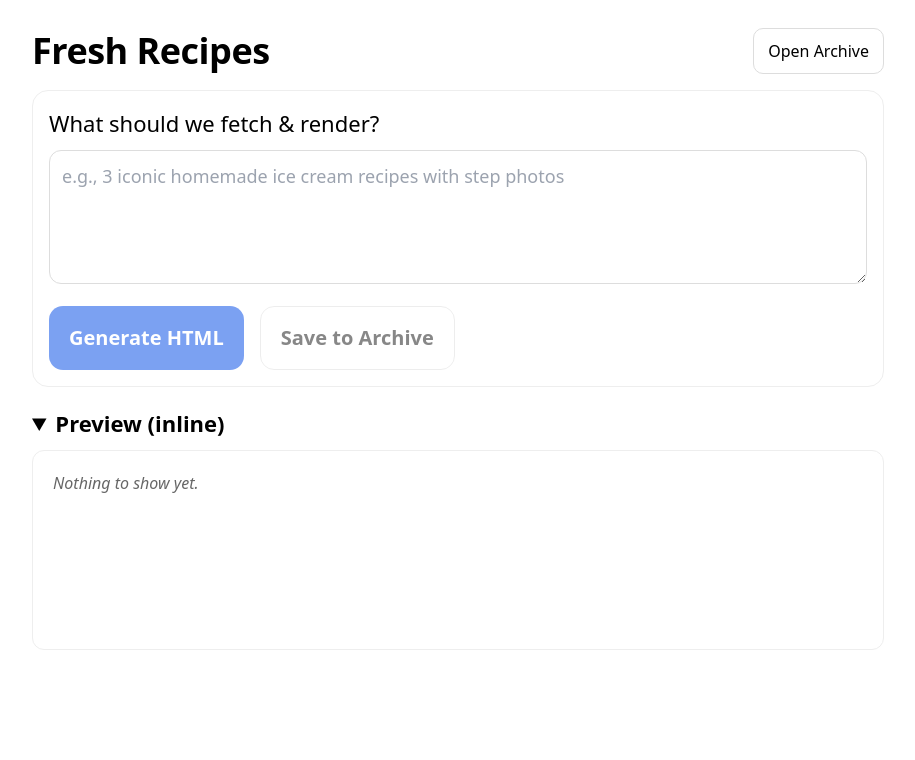
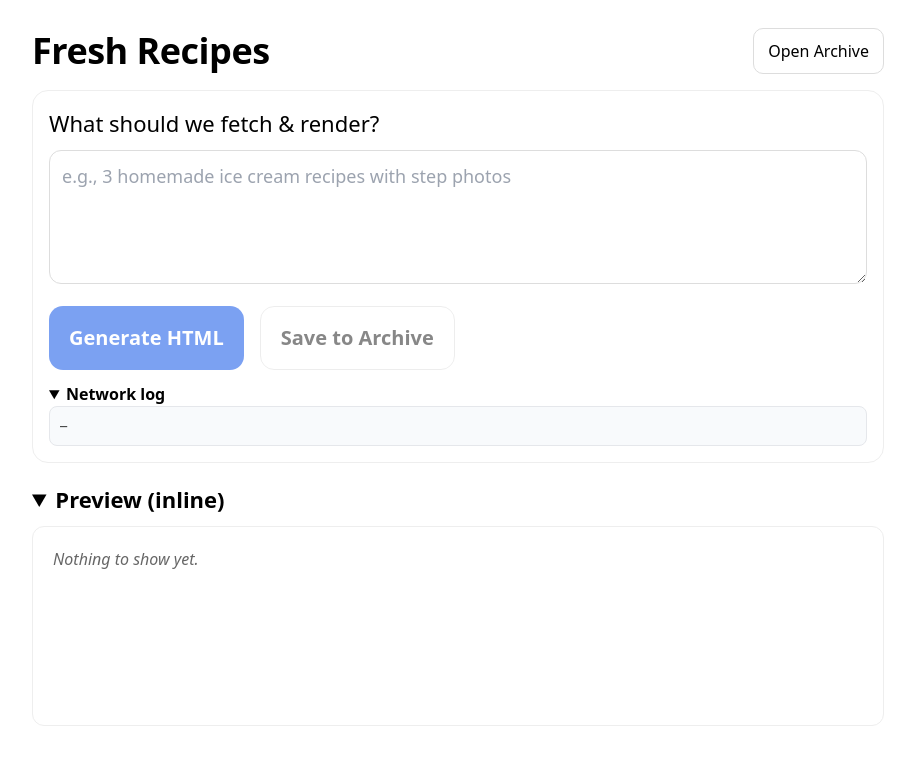
Before and after one commit to Apttyman/freshrecipes, a Next.js app: page / in a window 1280 px wide. Shown: the top 760 px of the page, without its empty margins (182-1097 px from the left). Built offline with nearby package versions, Linux system fonts and the light colour scheme.

Commit message:
Update page.tsx

```diff
--- a/app/page.tsx
+++ b/app/page.tsx
@@ -2,63 +2,85 @@
 "use client";
 
 import { useState } from "react";
+
+type GenResult = {
+  html?: string;
+  slug?: string;
+  error?: string;
+  rawSnippet?: string;
+};
 
 export default function Home() {
   const [input, setInput] = useState("");
   const [html, setHtml] = useState("");
   const [slug, setSlug] = useState("");
   const [busy, setBusy] = useState(false);
-  const [error, setError] = useState<string | null>(null);
-  const [debug, setDebug] = useState<string | null>(null);
+
+  const [uiError, setUiError] = useState<string | null>(null);
+  const [rawFallback, setRawFallback] = useState<string | null>(null);
+
+  // always-visible small log so you can debug on phone
+  const [log, setLog] = useState<string[]>([]);
+  const appendLog = (msg: string) =>
+    setLog((prev) => [...prev, `${new Date().toLocaleTimeString()}  ${msg}`].slice(-20));
 
   async function handleGenerate() {
     setBusy(true);
-    setError(null);
-    setDebug(null);
+    setUiError(null);
+    setRawFallback(null);
     setHtml("");
     setSlug("");
+    setLog([]);
 
     try {
-      const res = await fetch("/api/generate", {
+      appendLog("POST /api/generate …");
+      const res = await fetch(`/api/generate`, {
         method: "POST",
         headers: { "content-type": "application/json" },
-        body: JSON.stringify({ prompt: input }),
+        // send both `prompt` and `q` just in case server expects either
+        body: JSON.stringify({ prompt: input, q: input }),
       });
 
-      const text = await res.text(); // read raw
-      // try to parse JSON; if it fails, show raw text so the phone UI isn’t blank
-      let data: any = null;
-      try {
-        data = JSON.parse(text);
-      } catch {
-        setError(`Non-JSON from /api/generate (status ${res.status})`);
-        setDebug(text.slice(0, 2000));
+      const contentType = res.headers.get("content-type") || "unknown";
+      const text = await res.text();
+      appendLog(`status ${res.status} ${res.ok ? "OK" : "ERR"} | ${contentType} | ${text.length} bytes`);
+
+      // If it’s not JSON, show the body so it doesn’t look blank
+      if (!contentType.toLowerCase().includes("application/json")) {
+        setUiError(`Non-JSON from /api/generate (HTTP ${res.status})`);
+        setRawFallback(text.slice(0, 2000));
         return;
       }
 
-      if (!res.ok) {
-        setError(`HTTP ${res.status}`);
+      let data: GenResult;
+      try {
+        data = JSON.parse(text);
+      } catch (e: any) {
+        setUiError(`JSON parse error from /api/generate`);
+        setRawFallback(text.slice(0, 2000));
+        return;
       }
 
-      if (data?.error) {
-        setError(String(data.error));
-      }
-      if (data?.rawSnippet) {
-        setDebug(String(data.rawSnippet));
+      if (!res.ok || data.error) {
+        setUiError(data.error ? String(data.error) : `HTTP ${res.status}`);
+        if (data.rawSnippet) setRawFallback(String(data.rawSnippet));
+        return;
       }
 
-      const gotHtml = (data?.html ?? "").toString();
-      const gotSlug = (data?.slug ?? "").toString();
+      const gotHtml = (data.html || "").toString();
+      const gotSlug = (data.slug || "").toString();
 
-      if (gotHtml.trim().length === 0) {
-        if (!data?.error) setError("Empty HTML in response.");
+      if (!gotHtml.trim()) {
+        setUiError("Empty HTML in response.");
+        if (data.rawSnippet) setRawFallback(String(data.rawSnippet));
         return;
       }
 
       setHtml(gotHtml);
       setSlug(gotSlug);
+      appendLog(`Rendered HTML (${gotHtml.length} chars)`);
     } catch (e: any) {
-      setError(`Request failed: ${String(e?.message || e)}`);
+      setUiError(`Request failed: ${String(e?.message || e)}`);
     } finally {
       setBusy(false);
     }
@@ -67,74 +89,72 @@ export default function Home() {
   async function handleSave() {
     if (!html) return;
     setBusy(true);
-    setError(null);
+    setUiError(null);
 
     try {
-      const res = await fetch("/api/save", {
+      appendLog("POST /api/save …");
+      const res = await fetch(`/api/save`, {
         method: "POST",
         headers: { "content-type": "application/json" },
         body: JSON.stringify({ html, slug }),
       });
+
+      const ct = res.headers.get("content-type") || "unknown";
       const t = await res.text();
-      let data: any = null;
+      appendLog(`save status ${res.status} | ${ct} | ${t.length} bytes`);
+
+      if (!ct.toLowerCase().includes("application/json")) {
+        setUiError(`Non-JSON from /api/save (HTTP ${res.status})`);
+        setRawFallback(t.slice(0, 2000));
+        return;
+      }
+
+      let data: any;
       try {
         data = JSON.parse(t);
       } catch {
-        setError(`Non-JSON from /api/save (status ${res.status})`);
-        setDebug(t.slice(0, 2000));
+        setUiError("JSON parse error from /api/save.");
+        setRawFallback(t.slice(0, 2000));
         return;
       }
 
       if (!res.ok || data?.error) {
-        setError(`Save failed: ${data?.error || `HTTP ${res.status}`}`);
+        setUiError(`Save failed: ${data?.error || `HTTP ${res.status}`}`);
         return;
       }
 
-      // If API returns a URL, open it. Otherwise notify.
       const url: string | undefined = data?.url || data?.htmlUrl || data?.view;
       if (url) {
         window.location.href = url;
       } else {
-        setError(`Save succeeded but no URL was returned by /api/save.`);
+        setUiError("Save succeeded but no URL was returned by /api/save.");
       }
     } catch (e: any) {
-      setError(`Save request failed: ${String(e?.message || e)}`);
+      setUiError(`Save request failed: ${String(e?.message || e)}`);
     } finally {
       setBusy(false);
     }
   }
 
   return (
-    <main style={{ maxWidth: 900, margin: "0 auto", padding: "24px" }}>
+    <main style={{ maxWidth: 900, margin: "0 auto", padding: 24 }}>
       <header style={{ display: "flex", justifyContent: "space-between", alignItems: "center" }}>
         <h1 style={{ fontSize: 36, fontWeight: 800, letterSpacing: -0.5 }}>Fresh Recipes</h1>
         <a
           href="/archive"
-          style={{
-            border: "1px solid #ddd",
-            padding: "10px 14px",
-            borderRadius: 10,
-            textDecoration: "none",
-          }}
+          style={{ border: "1px solid #ddd", padding: "10px 14px", borderRadius: 10, textDecoration: "none" }}
         >
           Open Archive
         </a>
       </header>
 
-      <section
-        style={{
-          border: "1px solid #eee",
-          padding: 16,
-          borderRadius: 16,
-          marginTop: 12,
-        }}
-      >
+      <section style={{ border: "1px solid #eee", padding: 16, borderRadius: 16, marginTop: 12 }}>
         <h2 style={{ fontSize: 22, marginBottom: 10 }}>What should we fetch &amp; render?</h2>
         <textarea
           rows={4}
           value={input}
           onChange={(e) => setInput(e.target.value)}
-          placeholder="e.g., 3 iconic homemade ice cream recipes with step photos"
+          placeholder="e.g., 3 homemade ice cream recipes with step photos"
           style={{
             width: "100%",
             border: "1px solid #ddd",
@@ -180,7 +200,27 @@ export default function Home() {
           </button>
         </div>
 
-        {error && (
+        {/* Inline network log for phone debugging */}
+        <details open style={{ marginTop: 12 }}>
+          <summary style={{ cursor: "pointer", fontWeight: 600 }}>Network log</summary>
+          <pre
+            style={{
+              background: "#f8fafc",
+              border: "1px solid #e5e7eb",
+              borderRadius: 8,
+              padding: 10,
+              fontSize: 12,
+              whiteSpace: "pre-wrap",
+              wordBreak: "break-word",
+              maxHeight: 160,
+              overflow: "auto",
+            }}
+          >
+            {log.join("\n") || "—"}
+          </pre>
+        </details>
+
+        {uiError && (
           <div
             style={{
               color: "#b91c1c",
@@ -194,24 +234,24 @@ export default function Home() {
               wordBreak: "break-word",
             }}
           >
-            {JSON.stringify({ error }, null, 2)}
+            {uiError}
           </div>
         )}
-        {debug && (
+        {rawFallback && (
           <details style={{ marginTop: 8 }}>
-            <summary style={{ cursor: "pointer" }}>Show raw response (debug)</summary>
+            <summary style={{ cursor: "pointer" }}>Show raw response (first 2KB)</summary>
             <pre
               style={{
                 whiteSpace: "pre-wrap",
                 wordBreak: "break-word",
-                background: "#f8fafc",
-                border: "1px solid #e5e7eb",
+                background: "#fff7ed",
+                border: "1px solid #fed7aa",
                 borderRadius: 8,
                 padding: 10,
                 fontSize: 12,
               }}
             >
-              {debug}
+              {rawFallback}
             </pre>
           </details>
         )}
@@ -219,18 +259,8 @@ export default function Home() {
 
       <section style={{ marginTop: 20 }}>
         <details open>
-          <summary style={{ fontSize: 22, fontWeight: 700 }}>
-            Preview (inline)
-          </summary>
-          <div
-            style={{
-              border: "1px solid #eee",
-              borderRadius: 12,
-              marginTop: 10,
-              padding: 4,
-              minHeight: 200,
-            }}
-          >
+          <summary style={{ fontSize: 22, fontWeight: 700 }}>Preview (inline)</summary>
+          <div style={{ border: "1px solid #eee", borderRadius: 12, marginTop: 10, padding: 4, minHeight: 200 }}>
             {html ? (
               <iframe
                 title="preview"
@@ -239,9 +269,7 @@ export default function Home() {
                 srcDoc={html}
               />
             ) : (
-              <div style={{ color: "#666", padding: 16, fontStyle: "italic" }}>
-                Nothing to show yet.
-              </div>
+              <div style={{ color: "#666", padding: 16, fontStyle: "italic" }}>Nothing to show yet.</div>
             )}
           </div>
         </details>
```
